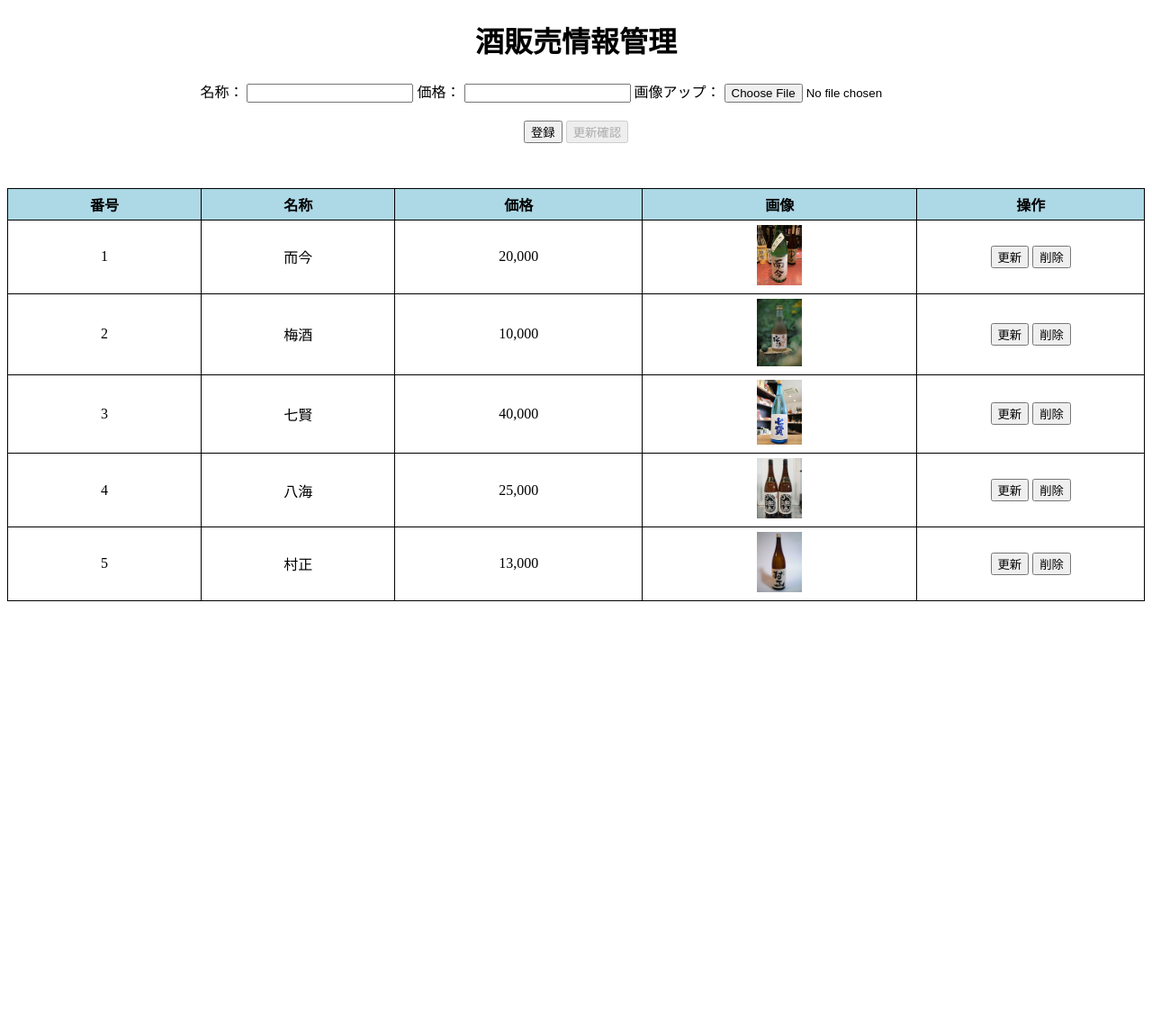
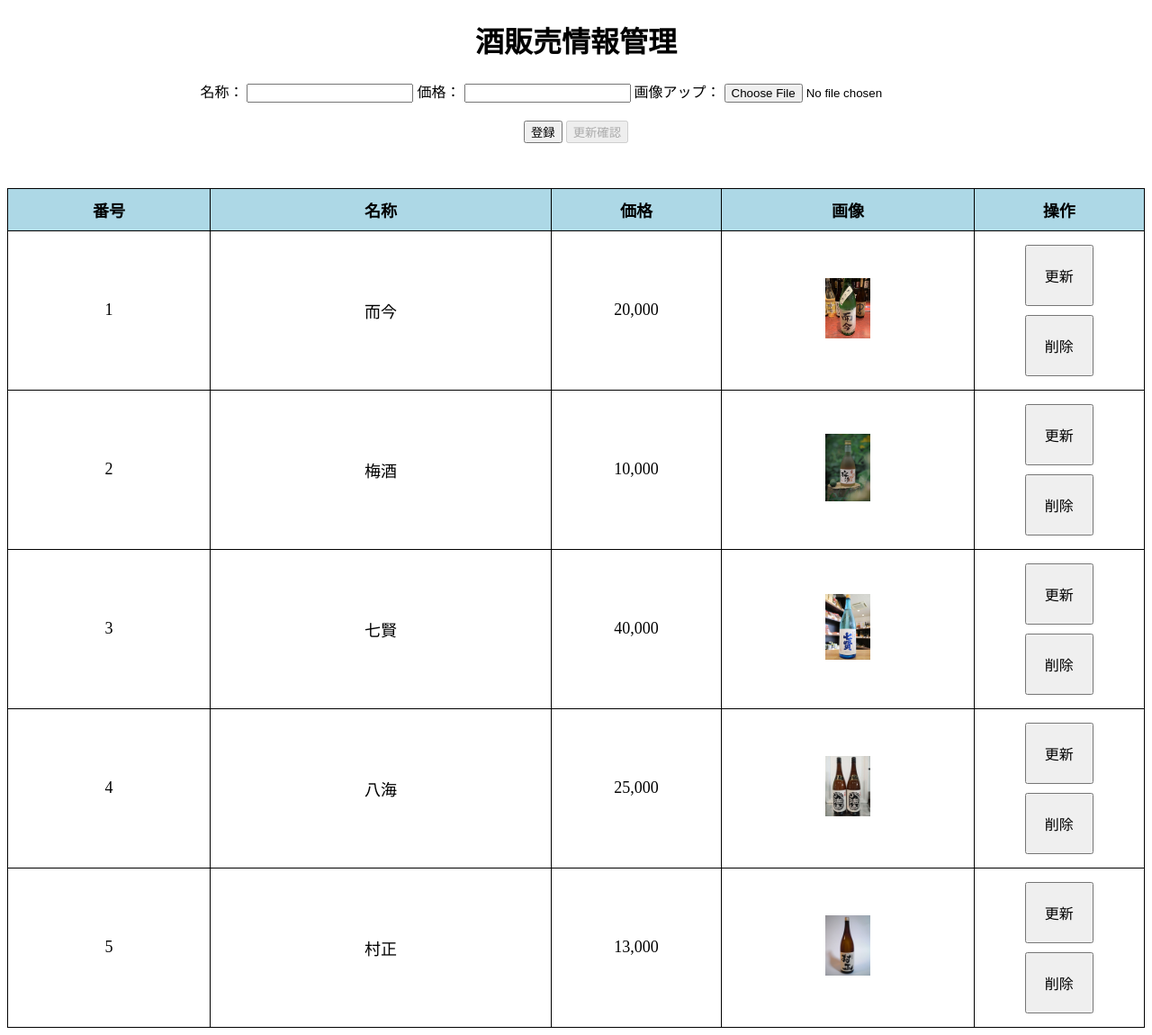
Before and after one commit to leungkawah/SakeShop, a Django app: page /manage/ in a window 1280 px wide. Shown: the whole page at 90% size. Before the commit the page ends 668 px from the top, so only its background shows below. Run offline with Django 5.2, Linux system fonts and the light colour scheme; data comes from the database, SQL or seed files in the repository.

Commit message:
front fix

```diff
--- a/sake_app/templates/sake_list.html
+++ b/sake_app/templates/sake_list.html
@@ -17,7 +17,7 @@
         }
         .sake-image {
             width: 100%;
-            height: 200px;
+            height: 250px;
             background-color: #f0f0f0;
             margin-bottom: 10px;
             display: flex;
@@ -35,6 +35,7 @@
         }
         .sake-name {
             margin-top: 5px;
+            font-weight: bold;
         }
         /* RWD */
         @media (max-width: 1024px) {
--- a/sake_app/templates/sake_management.html
+++ b/sake_app/templates/sake_management.html
@@ -9,10 +9,11 @@
         table {
             border-collapse: collapse;
             width: 100%;
+            font-size: 18px;
         }
         th, td {
             border: 1px solid black;
-            padding: 5px;
+            padding: 10px;
             text-align: center;
         }
         th {
@@ -24,7 +25,12 @@
             margin-bottom: 50px;
         }
         .actions {
-            width: 20%;
+            width: 15%;
+        }
+        .actions button {
+            font-size: 16px;
+            padding: 20px;
+            margin: 5px;
         }
         @media (max-width: 768px) {
             th, td {
@@ -74,8 +80,8 @@
         <thead>
             <tr>
                 <th>番号</th>
-                <th>名称</th>
-                <th>価格</th>
+                <th style="width: 30%;">名称</th>
+                <th style="width: 15%;">価格</th>
                 <th>画像</th>
                 <th class="actions">操作</th>
             </tr>
```
